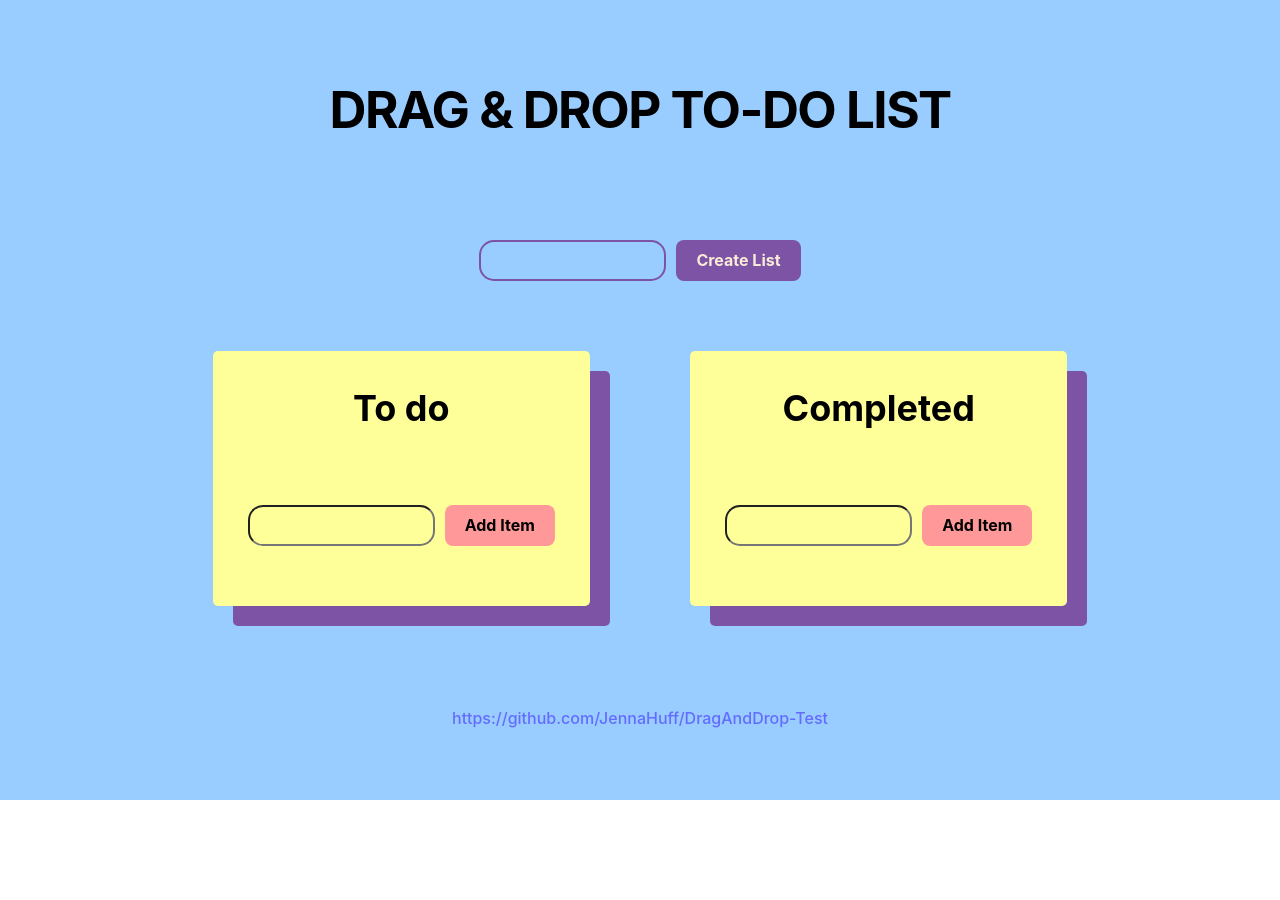
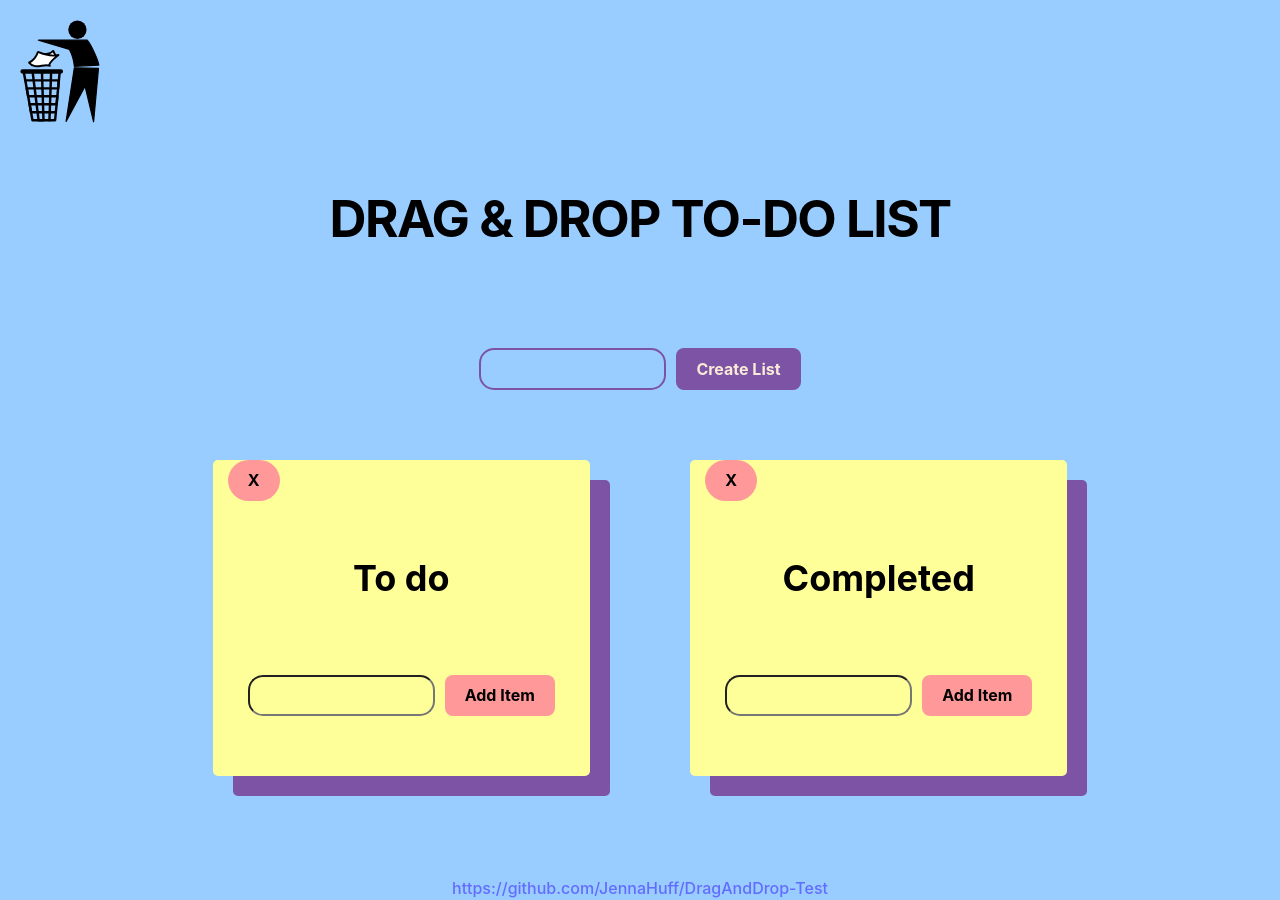
Before and after one commit to JennaHuff/reactdnd-todo, a React (Vite) app: page / in a window 1280 px wide. Before the commit the page ends 800 px from the top, so only its background shows below. Built offline with nearby package versions, Linux system fonts and the light colour scheme.

Commit message:
added trashcan lol

```diff
--- a/src/App.tsx
+++ b/src/App.tsx
@@ -26,23 +26,13 @@ function List({
     tasks,
     setTasks,
     children,
+    handleListDelete,
 }: {
     thisList: string;
-    tasks: {
-        list: string;
-        name: string;
-        id: string;
-    }[];
-    setTasks: React.Dispatch<
-        React.SetStateAction<
-            {
-                list: string;
-                name: string;
-                id: string;
-            }[]
-        >
-    >;
+    tasks: ITask[];
+    setTasks: React.Dispatch<React.SetStateAction<ITask[]>>;
     children: React.ReactNode;
+    handleListDelete(listToDelete: string): void;
 }) {
     const [, drop] = useDrop({
         accept: "task",
@@ -72,11 +62,48 @@ function List({
     return (
         <>
             <div className="list" ref={drop}>
+                <button
+                    style={{ alignSelf: "flex-start", borderRadius: "100px" }}
+                    onClick={() => handleListDelete(thisList)}
+                >
+                    X
+                </button>
                 <h2>{thisList}</h2>
                 <AddTask handleSubmit={handleSubmit} />
                 {children}
             </div>
         </>
+    );
+}
+
+function Trashcan({
+    tasks,
+    setTasks,
+}: {
+    tasks: ITask[];
+    setTasks: React.Dispatch<React.SetStateAction<ITask[]>>;
+}) {
+    const [, drop] = useDrop({
+        accept: "task",
+        drop: (item: { task: ITask }) => {
+            setTasks([
+                ...tasks.filter((element) =>
+                    element.id === item.task.id ? null : element
+                ),
+            ]);
+        },
+    });
+    return (
+        <img
+            width={"80px"}
+            style={{
+                position: "sticky",
+                top: "20px",
+                left: "20px",
+            }}
+            src="../public/International_tidyman.svg"
+            ref={drop}
+        />
     );
 }
 
@@ -104,8 +131,15 @@ function App() {
         cleanFunction();
     }
 
+    function handleListDelete(listToDelete: string) {
+        setLists([
+            ...lists.filter((list) => (list === listToDelete ? null : list)),
+        ]);
+    }
+
     return (
         <DndProvider backend={HTML5Backend}>
+            <Trashcan tasks={tasks} setTasks={setTasks} />
             <div className="app-grid">
                 <h1>Drag & Drop To-do List</h1>
                 <AddList handleSubmit={handleSubmit} />
@@ -116,6 +150,7 @@ function App() {
                             thisList={list}
                             tasks={tasks}
                             setTasks={setTasks}
+                            handleListDelete={handleListDelete}
                         >
                             {tasks
                                 .filter((task) =>
```
Also changed, not shown: public/International_tidyman.svg (added).
